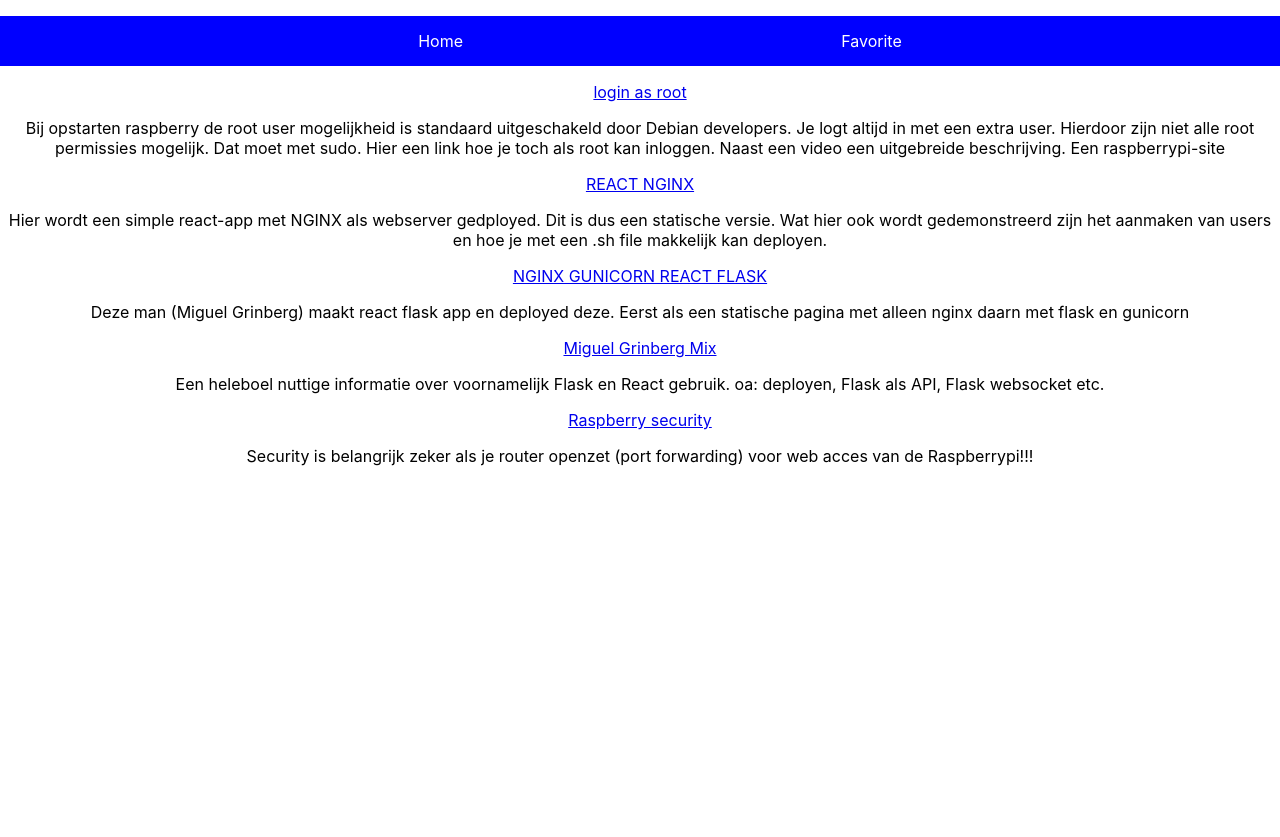
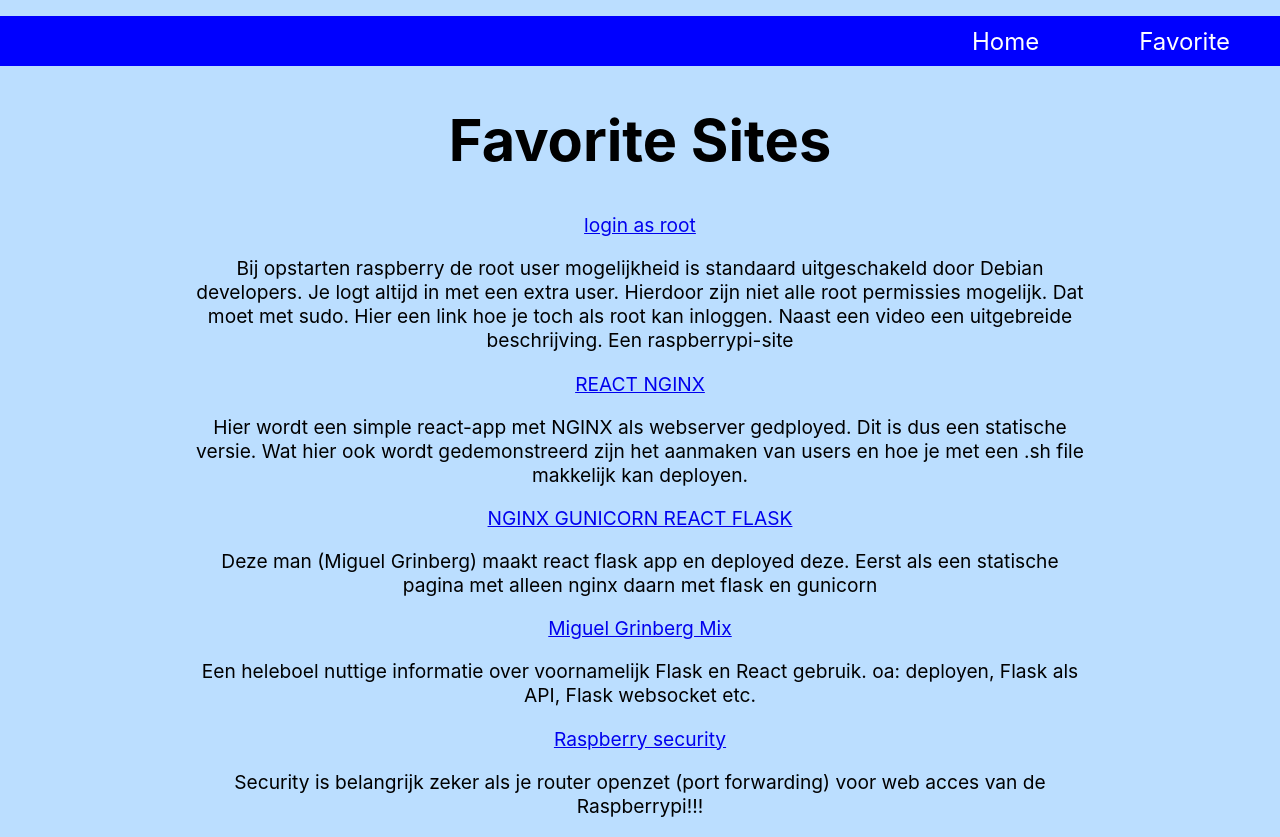
Before and after one commit to hwk246/my-app, a React (Create React App) app: page /favorite in a window 1280 px wide. Before the commit the page ends 800 px from the top, so only its background shows below. Built offline with nearby package versions, Linux system fonts and the light colour scheme.

Commit message:
decoration

```diff
--- a/src/App.css
+++ b/src/App.css
@@ -1,11 +1,19 @@
+body {
+  background-color: #7cc0ff83;
+}
+
 .App {
   text-align: center;
+}
+
+h1 {
+  font-size: 3em;
 }
 
 ul {
   display: flex;
   flex-direction: row;
-  justify-content: space-evenly;
+  justify-content: right;
   align-items: center;
   background: blue;
   height: 50px;
@@ -13,6 +21,7 @@ ul {
 
 li {
   list-style: none;
+  margin: 50px;
 }
 
 li:hover {
@@ -22,4 +31,11 @@ li:hover {
 .link {
   text-decoration: none;
   color: white;
+  font-size: 1.5em;
 }
+
+.favor-site {
+  margin: auto;
+  width: 70%;
+  font-size: 1.2em;
+}
--- a/src/components/FavoriteSites.js
+++ b/src/components/FavoriteSites.js
@@ -1,6 +1,7 @@
 function FavoriteSites() {
   return (
-    <>
+    <div className="favor-site">
+      <h1>Favorite Sites</h1>
       <a href="https://raspberrytips.com/login-as-root/">login as root</a>
       <p>
         Bij opstarten raspberry de root user mogelijkheid is standaard
@@ -39,7 +40,7 @@ function FavoriteSites() {
         Security is belangrijk zeker als je router openzet (port forwarding)
         voor web acces van de Raspberrypi!!!
       </p>
-    </>
+    </div>
   );
 }
 
--- a/src/components/Home.js
+++ b/src/components/Home.js
@@ -1,5 +1,13 @@
 function Home() {
-  return <h1>Home Page</h1>;
+  return (
+    <>
+      <h1>Raspberry Page</h1>
+      <img
+        src="https://www.raspberrypi.com/app/uploads/2020/06/raspberrry_pi_logo.png"
+        alt="raspberry"
+      ></img>
+    </>
+  );
 }
 
 export default Home;
```
